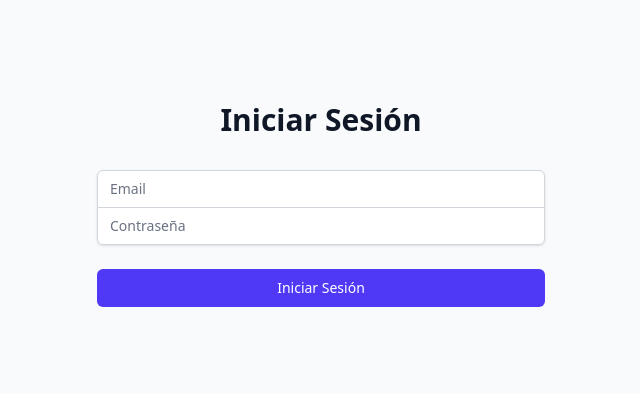
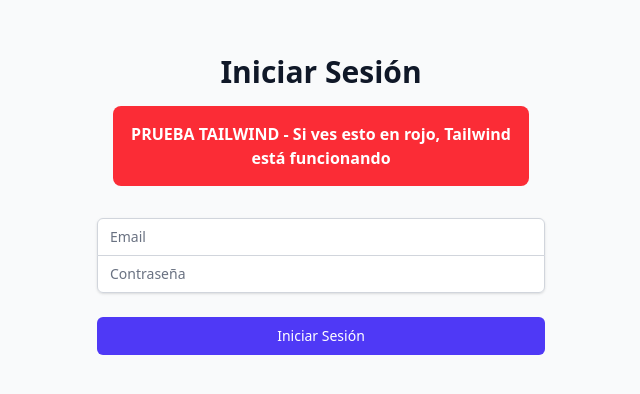
Before and after one commit to AthosCP/getathos, a SvelteKit app in the folder frontend/: page /login in a window 1280 px wide. Shown: the part 208-602 px from the top of the page, without its empty margins (319-959 px from the left). Built offline with nearby package versions, Linux system fonts and the light colour scheme.

Commit message:
test: agregar div de prueba para verificar Tailwind en login

```diff
--- a/frontend/src/routes/login/+page.svelte
+++ b/frontend/src/routes/login/+page.svelte
@@ -65,6 +65,9 @@
       <h2 class="mt-6 text-center text-3xl font-extrabold text-gray-900">
         Iniciar Sesión
       </h2>
+      <div class="bg-red-500 text-white p-4 m-4 rounded-lg text-center font-bold">
+        PRUEBA TAILWIND - Si ves esto en rojo, Tailwind está funcionando
+      </div>
     </div>
     <form class="mt-8 space-y-6" on:submit|preventDefault={handleSubmit}>
       <div class="rounded-md shadow-sm -space-y-px">
```
